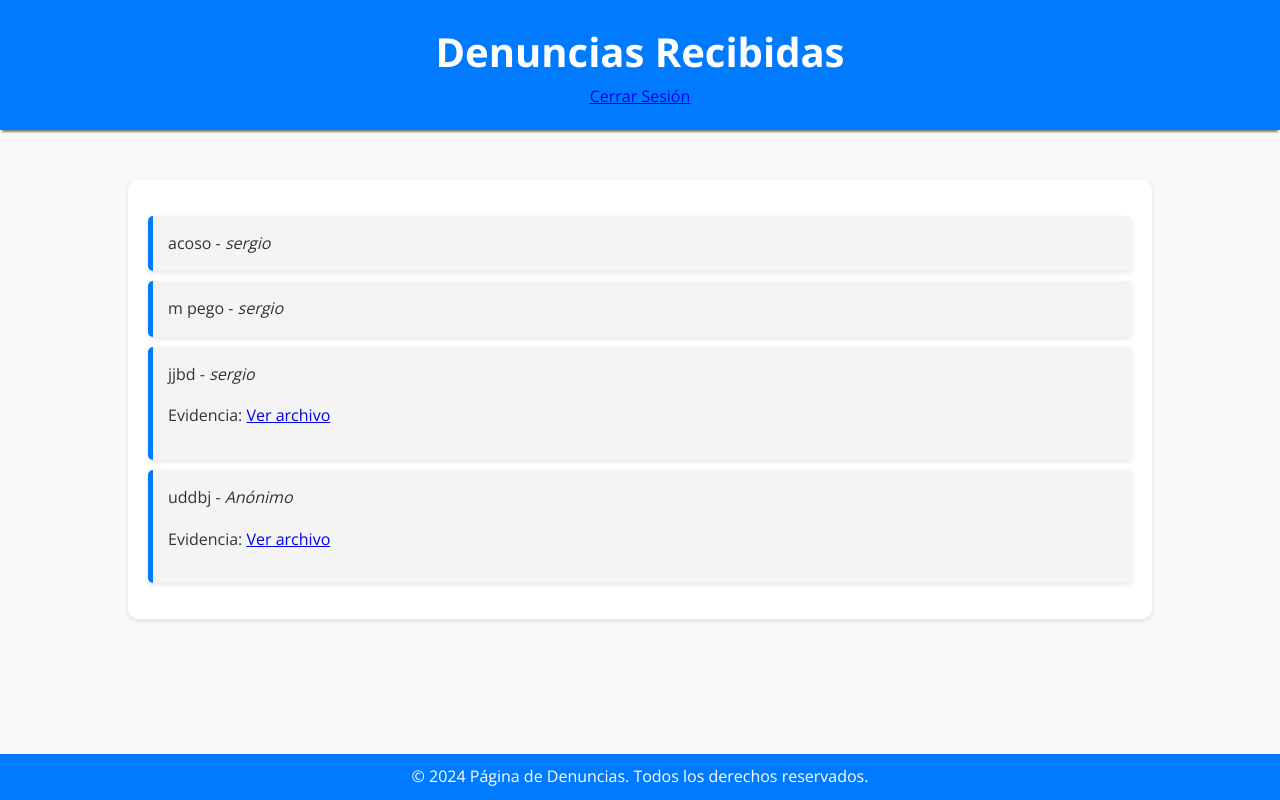
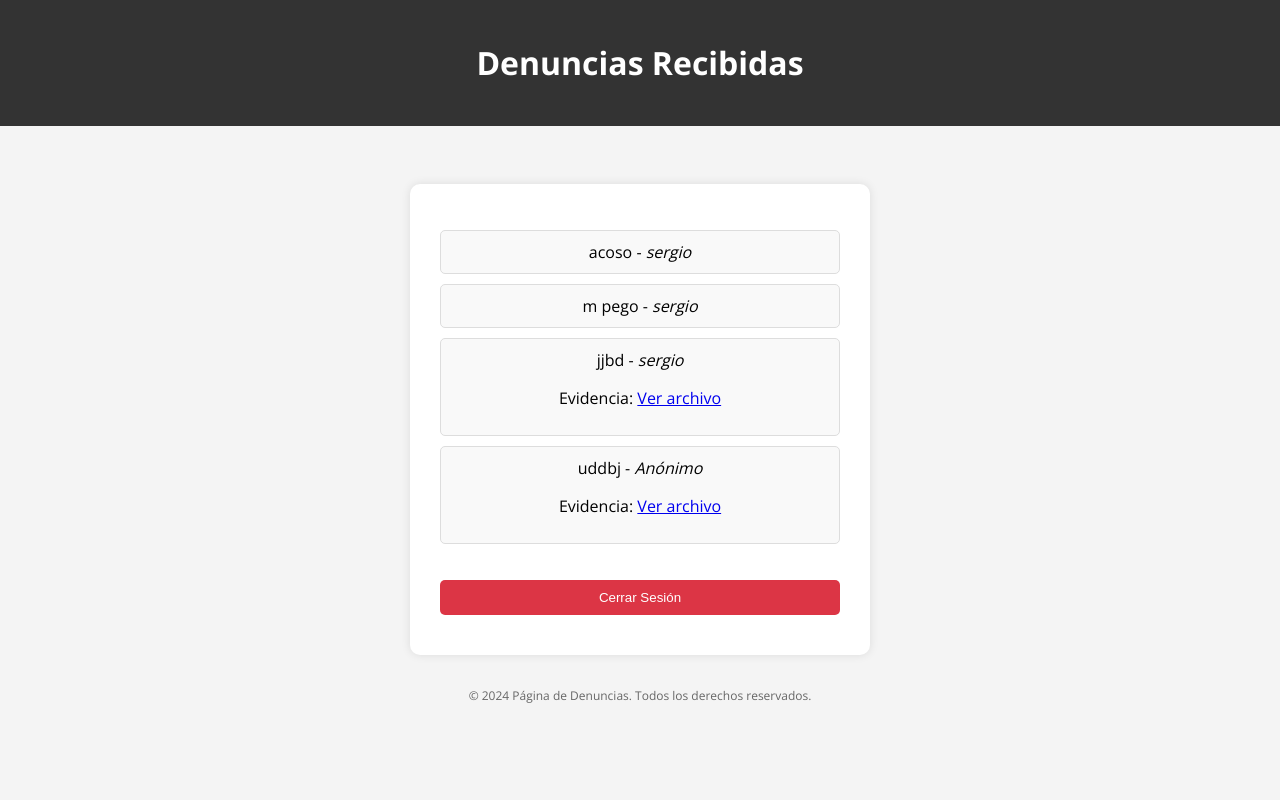
Before and after one commit to EquipoRt7777/DenunciasAnonimas, a Flask app: page /denuncias in a window 1280 px wide. Run offline with Flask 3, Linux system fonts and the light colour scheme; the visitor is signed in with stand-in values (Sample User, id 1); data comes from the database, SQL or seed files in the repository; both versions use the stored data as it was after the commit.

Commit message:
Proyecto

```diff
--- a/app.py
+++ b/app.py
@@ -65,7 +65,8 @@ def login():
 
     return render_template('login.html')
 
-@app.route('/logout')
+# Aquí se modificó para aceptar métodos GET y POST
+@app.route('/logout', methods=['GET', 'POST'])
 def logout():
     session.pop('logged_in', None)
     flash('Has cerrado sesión correctamente', 'success')
--- a/static/css/styles.css
+++ b/static/css/styles.css
@@ -1,140 +1,93 @@
-/* Estilos generales */
 body {
     font-family: 'Open Sans', sans-serif;
-    line-height: 1.6;
+    background-color: #f4f4f4;
     margin: 0;
     padding: 0;
-    background-color: #f9f9f9;
-    color: #333;
+    display: flex;
+    flex-direction: column;
+    align-items: center;
+    justify-content: center;
+    min-height: 100vh;
 }
 
-/* Contenedor principal */
-.container {
-    width: 80%;
-    margin: 0 auto;
-    padding: 20px;
-    max-width: 1200px;
-}
-
-/* Encabezado */
 header {
-    background-color: #007bff;
+    width: 100%;
+    background-color: #333;
     color: #fff;
     padding: 20px 0;
     text-align: center;
-    box-shadow: 0px 4px 2px -2px gray;
+    position: fixed;
+    top: 0;
+    left: 0;
 }
 
-header h1 {
-    margin: 0;
-    font-size: 2.5em;
+header img {
+    width: 150px;
+    margin-bottom: 10px;
 }
 
-/* Navegación */
-nav {
-    margin-top: 20px;
+.container {
+    margin-top: 100px;
+    background-color: #fff;
+    padding: 30px;
+    border-radius: 10px;
+    box-shadow: 0 0 10px rgba(0, 0, 0, 0.1);
+    max-width: 400px;
+    width: 100%;
     text-align: center;
 }
 
-nav a {
-    margin: 0 15px;
-    text-decoration: none;
-    color: #007bff;
-    font-weight: bold;
-    padding: 10px 15px;
-    border: 2px solid transparent;
-    transition: all 0.3s ease;
+input[type="text"],
+input[type="password"],
+input[type="email"],
+textarea {
+    width: 100%;
+    padding: 10px;
+    margin-bottom: 15px;
+    border: 1px solid #ccc;
+    border-radius: 5px;
 }
 
-nav a:hover {
-    border-bottom: 2px solid #007bff;
-}
-
-/* Secciones */
-section {
-    margin: 30px 0;
-    background-color: #fff;
-    padding: 20px;
-    border-radius: 10px;
-    box-shadow: 0px 2px 5px rgba(0, 0, 0, 0.1);
-}
-
-/* Formularios */
-form {
-    display: flex;
-    flex-direction: column;
-}
-
-form label {
-    margin: 10px 0 5px;
-    font-weight: bold;
-}
-
-form input[type="text"],
-form input[type="email"],
-form textarea {
-    padding: 10px;
-    margin-bottom: 20px;
-    border: 1px solid #ccc;
-    border-radius: 5px;
-    font-size: 1em;
-    width: 100%;
-}
-
-form button {
-    padding: 10px;
-    background-color: #007bff;
+button {
+    background-color: #007BFF;
     color: white;
+    padding: 10px 20px;
     border: none;
     border-radius: 5px;
     cursor: pointer;
-    font-size: 1em;
-    transition: background-color 0.3s ease;
+    width: 100%;
+    margin-bottom: 10px;
 }
 
-form button:hover {
+button:hover {
     background-color: #0056b3;
 }
 
-/* Denuncias */
-ul.denuncias-list {
-    list-style: none;
+footer {
+    margin-top: 20px;
+    text-align: center;
+    font-size: 12px;
+    color: #666;
+}
+
+.denuncias-list {
+    list-style-type: none;
     padding: 0;
 }
 
-ul.denuncias-list li {
-    padding: 15px;
+.denuncias-list li {
+    background-color: #f9f9f9;
+    border: 1px solid #ddd;
     margin-bottom: 10px;
-    background-color: #f4f4f4;
-    border-left: 5px solid #007bff;
+    padding: 10px;
     border-radius: 5px;
-    box-shadow: 0px 2px 5px rgba(0, 0, 0, 0.1);
 }
 
-/* Footer */
-footer {
-    background-color: #007bff;
-    color: #fff;
-    text-align: center;
-    padding: 10px 0;
-    margin-top: 30px;
-    position: fixed;
-    width: 100%;
-    bottom: 0;
+.logout-button {
+    background-color: #dc3545;
+    margin-top: 20px;
 }
 
-footer p {
-    margin: 0;
+.logout-button:hover {
+    background-color: #c82333;
 }
-
-/* Responsive Design */
-@media (max-width: 768px) {
-    .container {
-        width: 95%;
-    }
-
-    nav a {
-        display: block;
-        margin: 10px 0;
-    }
-}
--- a/templates/denuncias.html
+++ b/templates/denuncias.html
@@ -9,10 +9,8 @@
 <body>
     <header>
         <h1>Denuncias Recibidas</h1>
-        <a href="{{ url_for('logout') }}">Cerrar Sesión</a>
     </header>
     <div class="container">
-        <section>
         <ul class="denuncias-list">
             {% for denuncia in denuncias %}
                 <li>
@@ -23,7 +21,9 @@
                 </li>
             {% endfor %}
         </ul>
-        </section>
+        <form method="POST" action="{{ url_for('logout') }}">
+            <button class="logout-button">Cerrar Sesión</button>
+        </form>
     </div>
     <footer>
         <p>&copy; 2024 Página de Denuncias. Todos los derechos reservados.</p>
--- a/templates/form.html
+++ b/templates/form.html
@@ -10,9 +10,7 @@
     <header>
         <h1>Formulario de Denuncias Anónimas</h1>
     </header>
-
     <div class="container">
-        <section>
         <form method="POST" enctype="multipart/form-data">
             <label for="nombre">Nombre (opcional):</label>
             <input type="text" id="nombre" name="nombre">
@@ -28,7 +26,6 @@
 
             <button type="submit">Enviar Denuncia</button>
         </form>
-        </section>
     </div>
     <footer>
         <p>&copy; 2024 Página de Denuncias. Todos los derechos reservados.</p>
--- a/templates/login.html
+++ b/templates/login.html
@@ -11,7 +11,6 @@
         <h1>Iniciar Sesión</h1>
     </header>
     <div class="container">
-        <section>
         <form method="POST">
             <label for="username">Usuario:</label>
             <input type="text" id="username" name="username" required>
@@ -30,7 +29,6 @@
             </ul>
           {% endif %}
         {% endwith %}
-        </section>
     </div>
     <footer>
         <p>&copy; 2024 Página de Denuncias. Todos los derechos reservados.</p>
```
Also changed, not shown: templates/index.html (+6 -6 lines), denuncias.db. Lines whose indentation alone changed are shown as unchanged.
